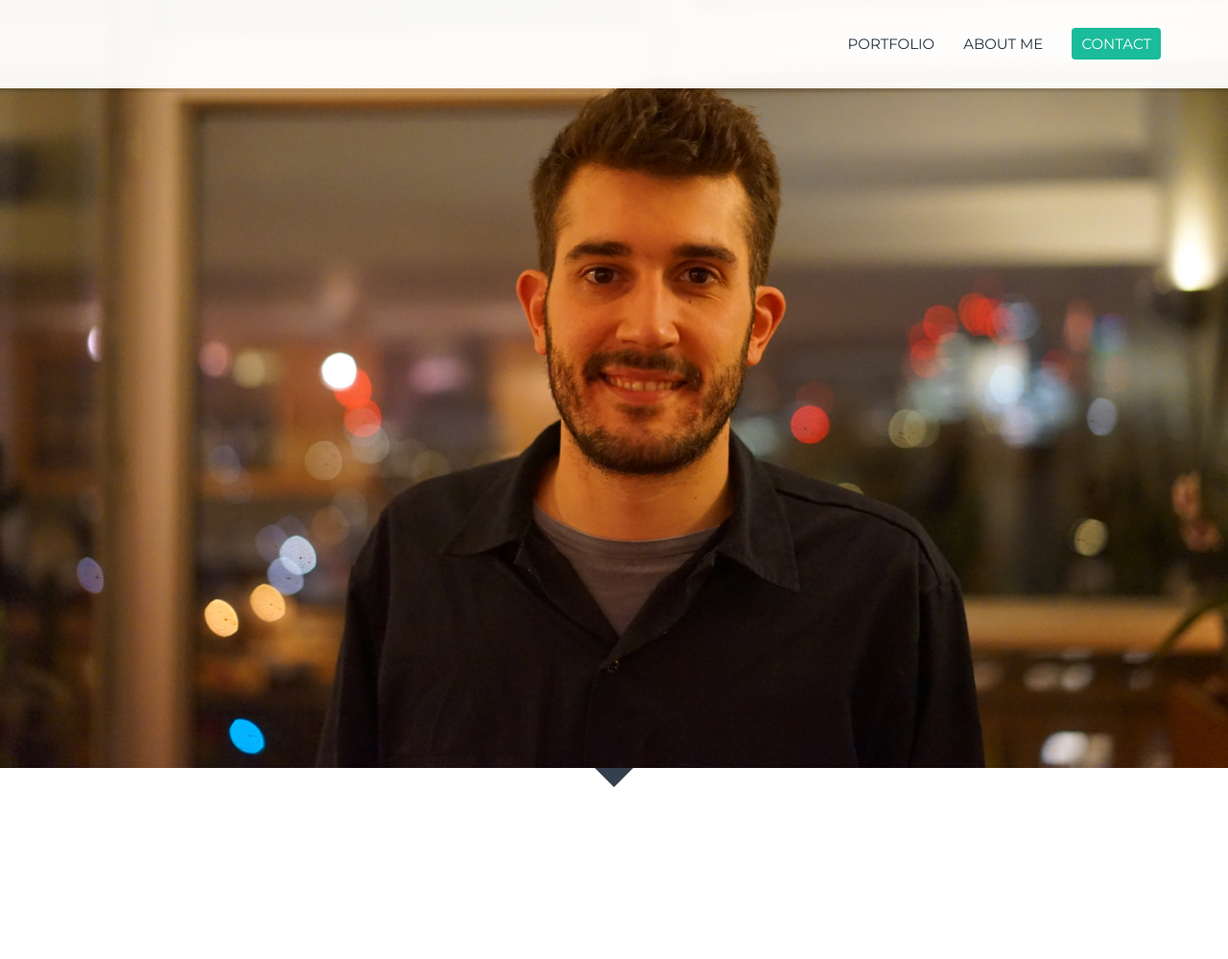
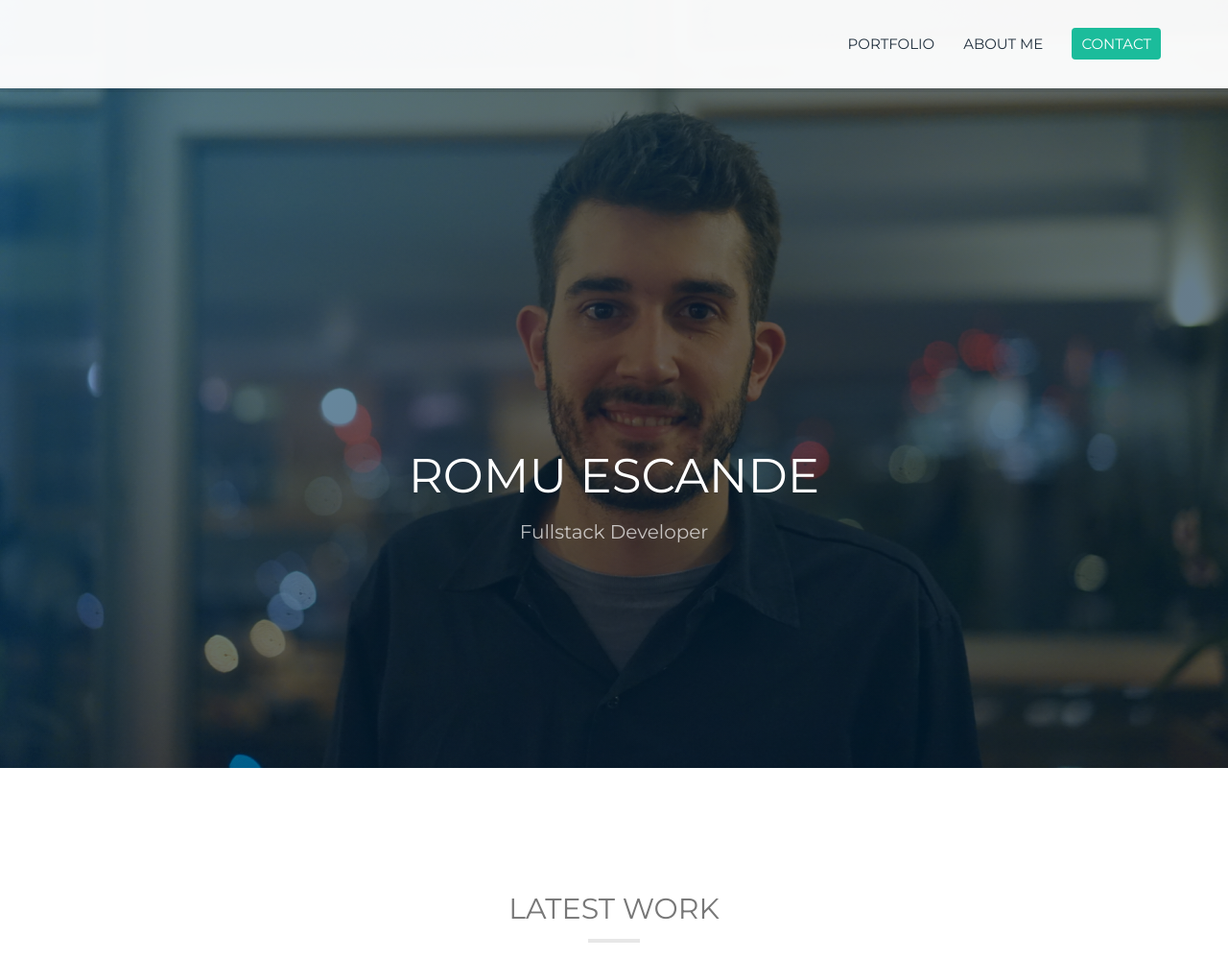
Before and after one commit to Romusc/romusc.github.io, a plain HTML site: page index.html in a window 1280 px wide. Shown: the top 999 px of the page at 96% size. Drawn offline with nearby package versions, Linux system fonts and the light colour scheme; a script that the page names is missing.

Commit message:
fixed my name on the banner a bit better'

```diff
--- a/index.html
+++ b/index.html
@@ -49,6 +49,24 @@
 
     <!-- INTRO-->
     <!--===============================================================-->
+
+
+
+    <div class="banner" style="background-image: linear-gradient(-225deg, rgba(0,101,168,0.6) 0%, rgba(0,36,61,0.6) 50%), url(assets/images/romu3.png);">
+      <div class="banner-content">
+        <div class="title-cont">
+          <h1>ROMU ESCANDE</h1>
+          <h3>Fullstack Developer</h3>
+        </div>
+      </div>
+    </div>
+
+
+
+
+
+
+<!--
     <div class="bg-intro" id="home" style="background-image: url(assets/images/romu3.png)">
       <div class="layer-intro">
         <div class="container">
@@ -61,7 +79,7 @@
         </div>
       </div>
     </div>
-    <div class="arrow-down"></div>
+    <div class="arrow-down"></div> -->
 
     <!-- PORTFOLIO-->
     <!--===============================================================-->
--- a/style.css
+++ b/style.css
@@ -308,6 +308,54 @@ hr {
 /* INTRO
    ================================================== */
 
+.banner {
+  color: white;
+/*  text-align: center;*/
+  height: 100vh;
+  /* if you have a 70px navbar => height: calc(100vh - 70px); */
+  background-size: cover !important;
+/*  display: flex;*/
+  align-items: center;
+/*  justify-content: center;*/
+  padding-top: 35%;
+}
+
+.title-cont {
+  height: 100px;
+/*  width: auto;*/
+/*  border: 3px solid red;*/
+/*  position: absolute;*/
+  bottom: 10%;
+  left: 35%;
+  text-align: center;
+  margin: 0 auto;
+  max-width: 700px;
+}
+
+.banner h1 {
+  font-size: 50px;
+  text-shadow: 0px 1px rgba(0, 0, 0, 0.2);
+}
+
+.banner h3 {
+  font-size: 20px;
+  font-weight: lighter;
+  color: rgba(255, 255, 255, 0.7);
+  margin-bottom: 20px;
+}
+
+
+/*
+{
+  margin: 0 auto;
+  max-width: 700px;
+  height: 100px;
+  background-color: #ccc;
+  border-radius: 3px;
+}
+*/
+
+
 
 .bg-intro {
     color: #FFF;
@@ -332,6 +380,9 @@ hr {
 /*    background-color: rgba(34,49,63,.9);*/
   height: 100vh;
 }
+
+
+
 
 .bg-intro h1 {
     position:relative;
```
